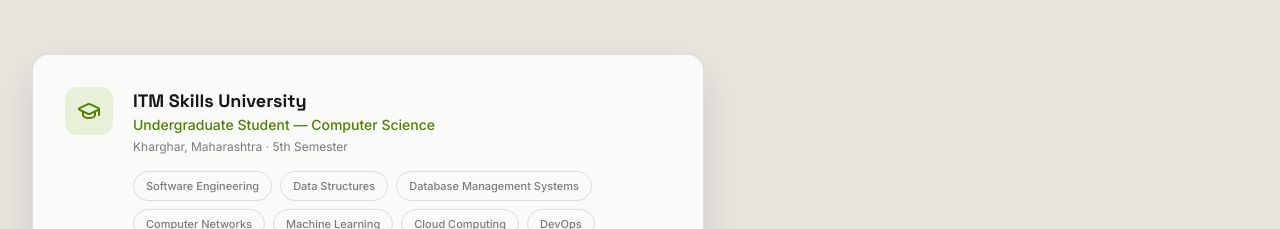
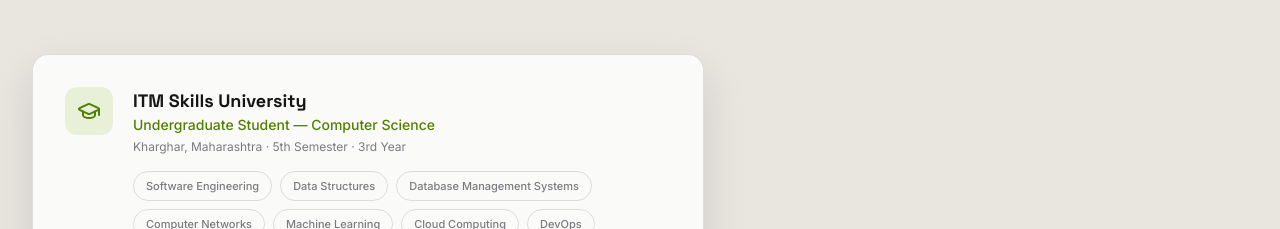
Before and after one commit to PIYUSH-108-SOLANKI/portfolio_evaluation, a React (Vite) app: page / in a window 1280 px wide. Shown: the part 5800-6029 px from the top of the page. Built offline with nearby package versions, Linux system fonts and the light colour scheme.

Commit message:
Update education to 5th Semester 3rd Year

```diff
--- a/src/components/Education.tsx
+++ b/src/components/Education.tsx
@@ -50,7 +50,7 @@
                   Undergraduate Student — Computer Science
                 </p>
                 <p className="text-xs mt-1" style={{ color: 'var(--color-text-muted)' }}>
-                  Kharghar, Maharashtra · 5th Semester
+                  Kharghar, Maharashtra · 5th Semester · 3rd Year
                 </p>
               </div>
               <div className="flex flex-wrap gap-2 pt-1">
```
